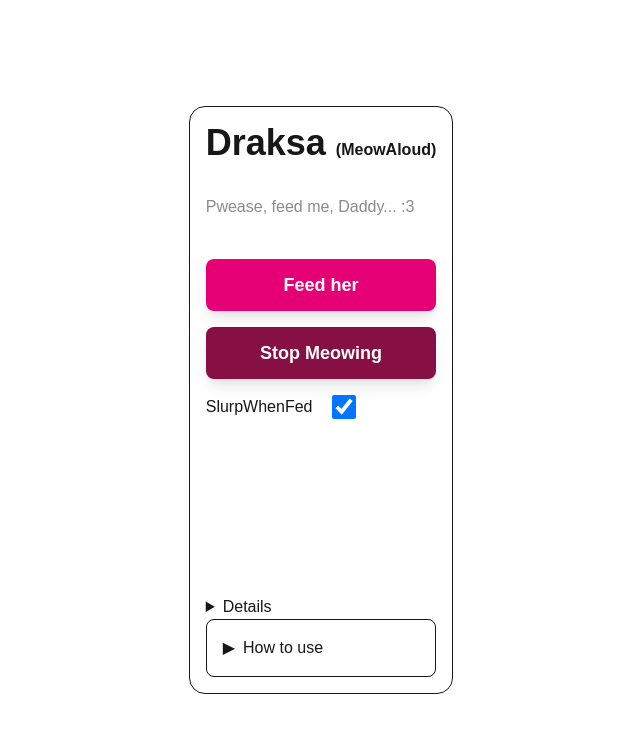
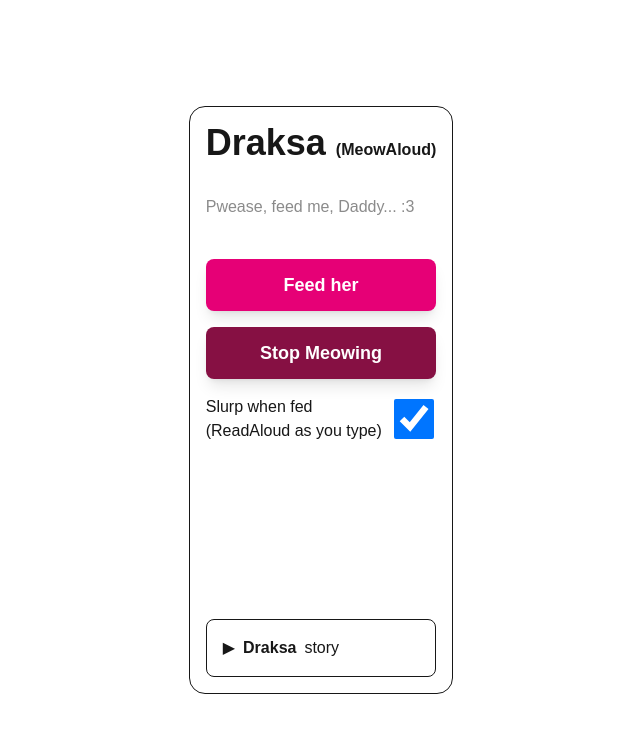
Before and after one commit to KostiantynO/draksa, a Next.js app: page / in a window 1280 px wide. Shown: the top 732 px of the page, without its empty margins (319-959 px from the left). Built offline with nearby package versions, Linux system fonts and the light colour scheme.

Commit message:
feat: :children_crossing: add Draksa story
Add education message as html-details tag to people to use of browser SpeechSynthesis api and Draksa backstory

```diff
--- a/src/cumponents/Draksa.tsx
+++ b/src/cumponents/Draksa.tsx
@@ -92,7 +92,11 @@ export const SlurpWhenFed = ({
 
   return (
     <label className="flex gap-3">
-      <span>SlurpWhenFed</span>
+      <div className="flex flex-col">
+        <span>Slurp when fed </span>
+        <span>(ReadAloud as you type) </span>
+      </div>
+
       <input
         className="w-10"
         type="checkbox"
@@ -121,16 +125,21 @@ export const Draksa = () => {
       <SlurpWhenFed isSlurpingWhenFed={isSlurpingWhenFed} />
 
       <div className="pt-40">
-        <details content="story"></details>
-
         <details className="group rounded-lg border p-4">
           <summary className="flex cursor-pointer list-none items-center gap-2 font-medium">
             <span className="transition group-open:rotate-90">▶</span>
-            How to use
+            <strong>Draksa</strong> story
           </summary>
 
-          <div className="text-muted-foreground mt-3 text-sm">
-            <h2>Draksa story 📚: {draksaStory}</h2>
+          <div className="text-muted-foreground mt-3 flex flex-col gap-4 text-base">
+            <p>
+              TLDR: Use browser <strong>SpeechSynthesis api</strong>. It is free voiceover
+              in your tab offline.
+            </p>
+
+            <h2>
+              <strong>Draksa</strong> story 📚: {draksaStory}
+            </h2>
           </div>
         </details>
       </div>
```
